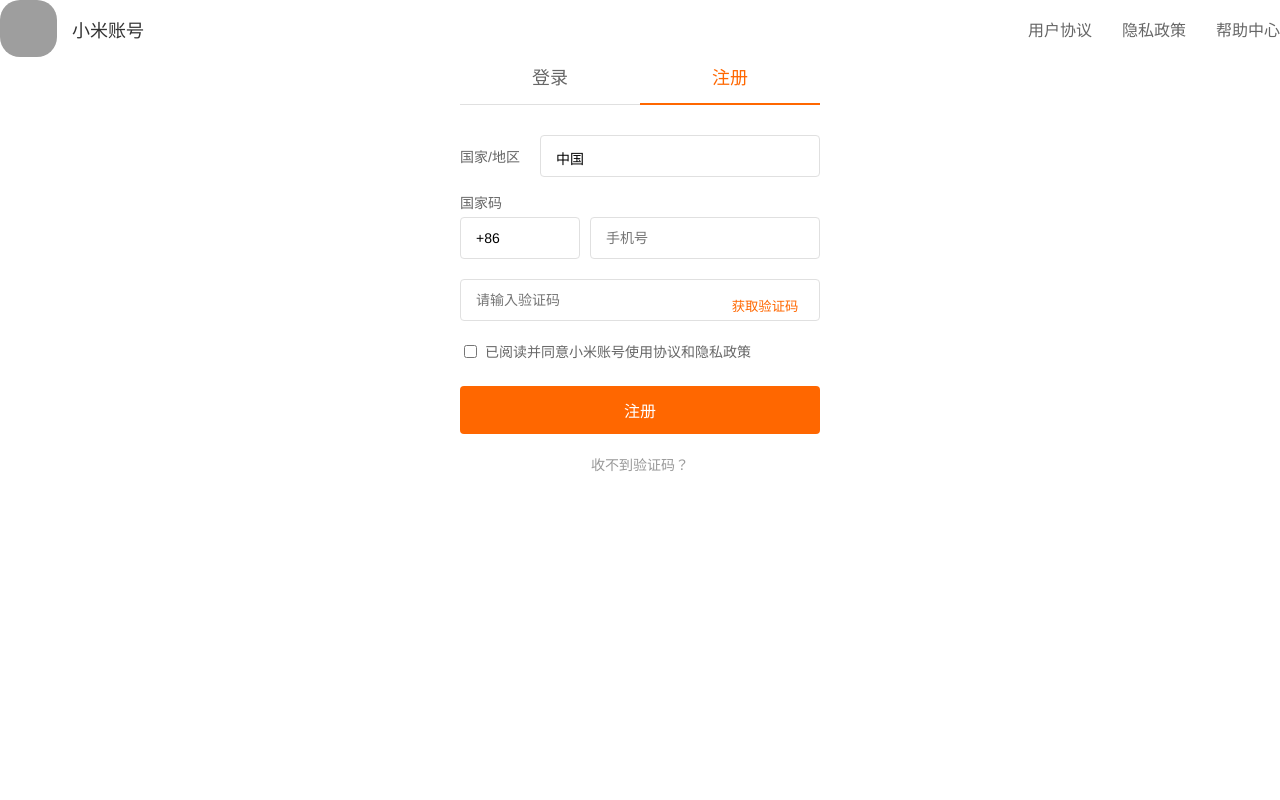
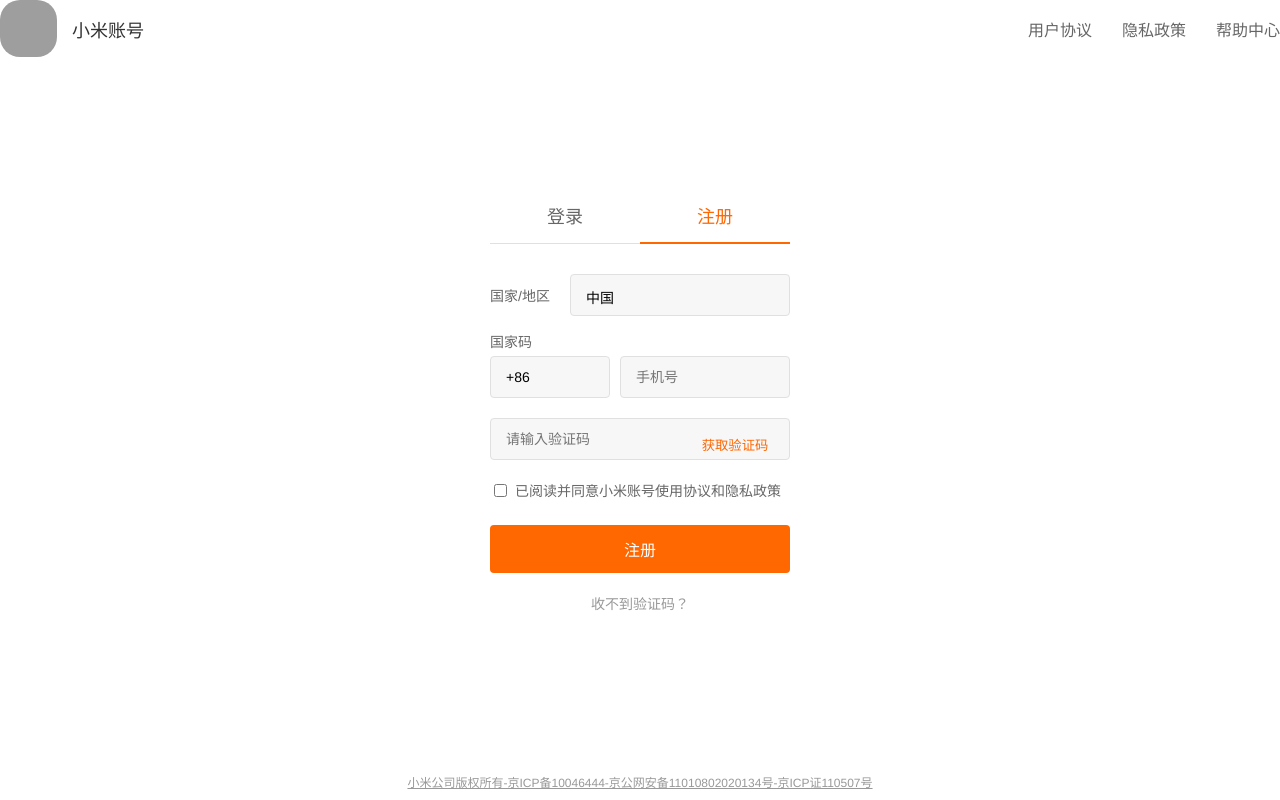
Before and after one commit to CodeLovingBubble/m, a Nuxt app: page /register in a window 1280 px wide. Built offline with nearby package versions, Linux system fonts and the light colour scheme; grey boxes are pictures that could not be loaded.

Commit message:
基本完成

```diff
--- a/app.vue
+++ b/app.vue
@@ -1,3 +1,21 @@
+<script setup lang="ts">
+// SEO 优化信息
+useSeoMeta({
+  // 网站标题
+  title: '小米商城-Xiaomi 15、REDMI K80、小米15Pro',
+  // 网站描述
+  description:
+    '小米商城官方正品特卖，抢购最新小米15系列、Redmi K80旗舰手机，选购智能电视、笔记本、家电及生态链产品，享受官方质保和快捷配送服务',
+  // 搜索关键词
+  keywords: '小米商城,小米15 Pro,Redmi K80,小米电视,智能家居,小米手环8,小米笔记本,官方正品,小米官网,小米优惠',
+})
+useHead({
+  link: [
+    { rel: 'icon', type: 'image/jpeg', href: '/_nuxt/src/assets/image/logo-footer.png' }
+  ]
+})
+</script>
+
 <!-- 安装pnpm add -D less less-loader     安装pnpm install mitt-->
 <template>
   <NuxtLayout>
--- a/layouts/auth.vue
+++ b/layouts/auth.vue
@@ -1,4 +1,5 @@
 <script setup lang="ts">
+import AuthBottom from '~/src/components/auth/AuthBottom.vue';
 import AuthTop from '~/src/components/auth/AuthTop.vue';
 
 </script>
@@ -7,7 +8,7 @@
     <div class="auth-layout">
         <AuthTop />
         <slot />
-
+        <AuthBottom />
     </div>
 </template>
 
--- a/pages/login.vue
+++ b/pages/login.vue
@@ -51,6 +51,15 @@
 </script>
 
 <style scoped>
+.auth-page {
+    width: 300px; /* 添加固定宽度 */
+    position: absolute;
+    top: 50%;
+    left: 50%;
+    transform: translate(-50%, -50%);
+    padding: 20px;
+    font-family: "PingFang SC", "Helvetica Neue", Arial, sans-serif;
+}
 
 .auth-tabs {
     display: flex;
@@ -96,16 +105,18 @@
 }
 
 .input-group input {
-    width: 100%;
+    width: 90%;
     padding: 12px 15px;
     border: 1px solid #e0e0e0;
     border-radius: 4px;
     font-size: 14px;
+    background-color: #f7f7f7;
 }
 
 .input-group input:focus {
     border-color: #ff6700;
     outline: none;
+    background-color: #f7f7f7;
 }
 
 .agreement {
@@ -127,7 +138,7 @@
 .submit-btn {
     width: 100%;
     padding: 12px;
-    background: #ff6700;
+    background: #ff6900;
     color: white;
     border: none;
     border-radius: 4px;
--- a/pages/register.vue
+++ b/pages/register.vue
@@ -53,17 +53,29 @@
 </script>
 
 <style scoped>
-/* 共用样式与login.vue相同 */
-/* 修改这部分样式 */
+.auth-page {
+    width: 300px; /* 添加固定宽度 */
+    position: absolute;
+    top: 50%;
+    left: 50%;
+    transform: translate(-50%, -50%);
+    padding: 20px;
+    font-family: "PingFang SC", "Helvetica Neue", Arial, sans-serif;
+}
+
+.select-box {
+    background-color: #f7f7f7;
+}
+
 .phone-input-row {
     display: flex;
     gap: 10px;
     margin-bottom: 20px;
-    align-items: flex-end; /* 添加这个使底部对齐 */
+    align-items: flex-end;
 }
 
 .country-code-group {
-    flex: 0 0 120px; /* 增加一些宽度 */
+    flex: 0 0 120px;
 }
 
 .country-code-group label {
@@ -79,22 +91,21 @@
 
 .phone-number-group input,
 .verification-row input,
-.select-box { /* 统一所有输入框和选择框样式 */
+.select-box {
     width: 100%;
     height: 42px;
     padding: 0 15px;
     border: 1px solid #e0e0e0;
     border-radius: 4px;
-    box-sizing: border-box; /* 添加这个防止溢出 */
+    box-sizing: border-box;
     font-size: 14px;
 }
 
-/* 移除手机号输入框的 margin-top */
 .phone-number-group input {
     margin-top: 0;
+    background-color: #f7f7f7;
 }
 
-/* 调整验证码部分 */
 .verification-row {
     position: relative;
     margin-bottom: 20px;
@@ -102,6 +113,7 @@
 
 .verification-row input {
     padding-right: 110px;
+    background-color: #f7f7f7;
 }
 
 .code-btn {
@@ -119,7 +131,6 @@
 
 .auth-page {
     max-width: 400px;
-    margin: 0 auto;
     padding: 20px;
     font-family: "PingFang SC", "Helvetica Neue", Arial, sans-serif;
 }
@@ -207,7 +218,7 @@
     background: none;
     border: none;
     color: #ff6700;
-    cursor: pointer;
+    cursor: button;
 }
 
 .agreement {
--- a/src/components/SiteInfo.vue
+++ b/src/components/SiteInfo.vue
@@ -126,9 +126,9 @@
 
     .slogan-container {
       margin: 30px auto 0;
-      width: 267px;
+      width: 400px;
       height: 19px;
-      background: url('../assets/image/slogan2016.png') no-repeat center 0;
+      background: url('https://cdn.cnbj1.fds.api.mi-img.com/staticsfile/global/slogan2020.png') no-repeat center 0;
     }
   }
 
--- /dev/null
+++ b/src/components/auth/AuthBottom.vue
@@ -0,0 +1,29 @@
+<template>
+    <div class="footer">
+        <p class="copyright">小米公司版权所有-京ICP备10046444-京公网安备11010802020134号-京ICP证110507号</p>
+    </div>
+</template>
+
+<style scoped>
+.footer {
+    position: fixed;
+    bottom: 0;
+    left: 0;
+    right: 0;
+    text-align: center;
+    padding: 10px 0;
+    background: white; /* 可选：添加背景色防止文字与内容重叠 */
+    z-index: 100; /* 确保在最上层 */
+}
+
+.copyright {
+    color: #999;
+    text-decoration: underline;
+    white-space: nowrap; /* 防止换行 */
+    overflow: hidden; /* 隐藏超出部分 */
+    text-overflow: ellipsis; /* 超出显示省略号 */
+    margin: 0 auto;
+    max-width: 90%; /* 控制最大宽度，防止在小屏幕上溢出 */
+    font-size: 12px; /* 可选：调整字体大小 */
+}
+</style>
```
